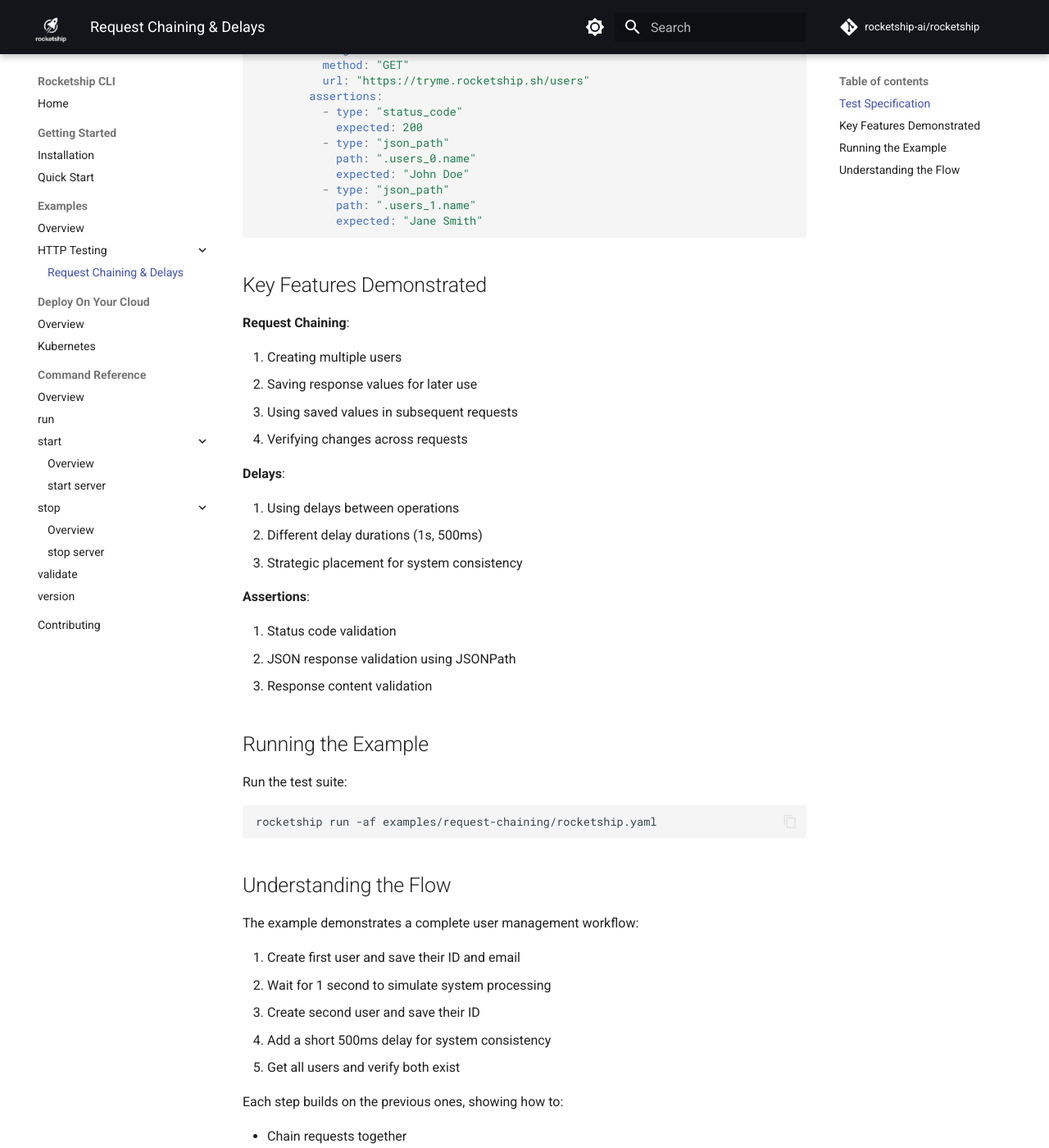
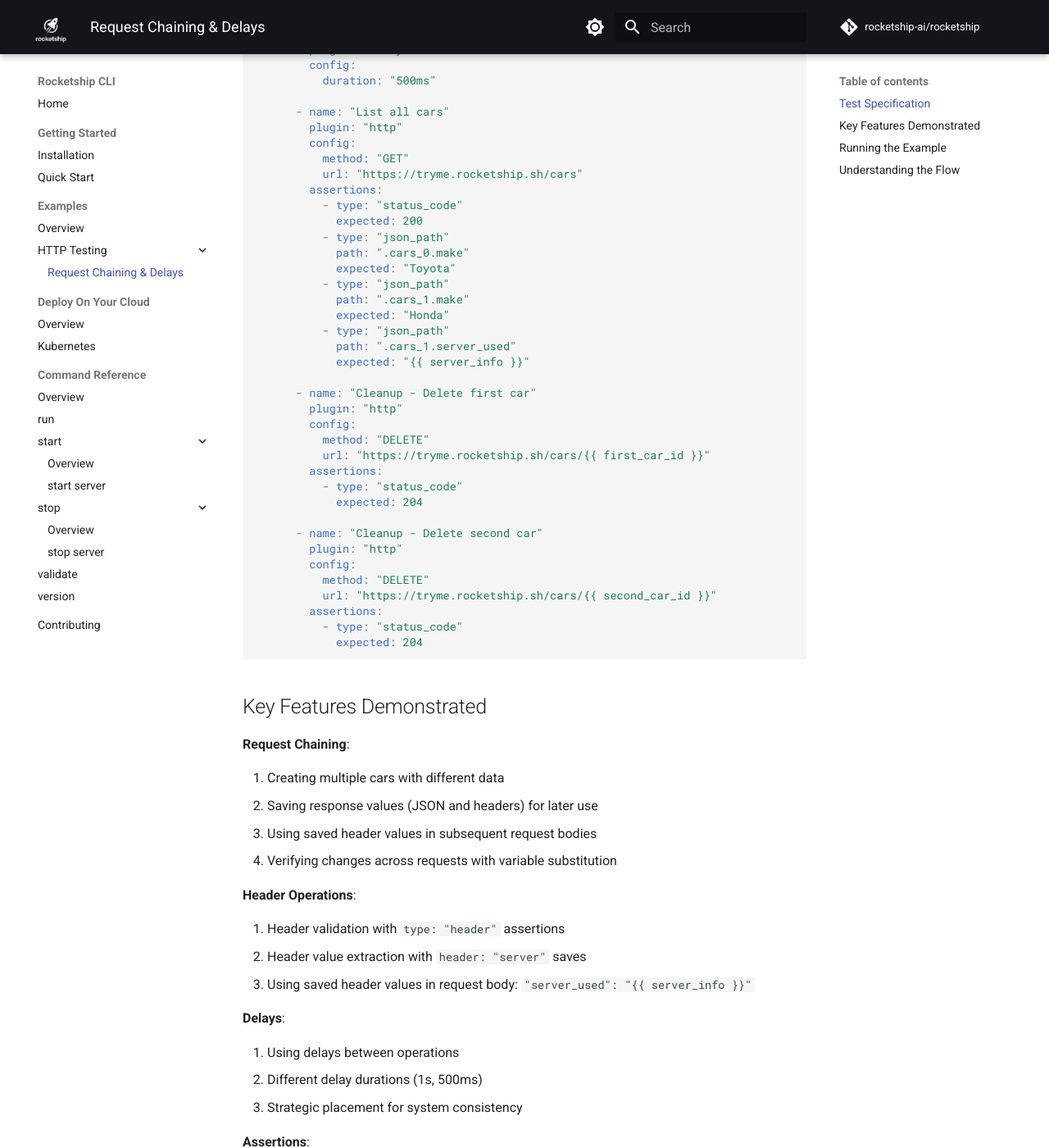
Before and after one commit to rocketship-ai/rocketship, an MkDocs documentation site: the page built from docs/src/examples/request-chaining.md, in a window 1280 px wide and 1400 px high, scrolled down 1422 px. Shown: the whole window at 82% size. Built offline with MkDocs 1.6.1 and Material for MkDocs 9.7.7, drawn with Linux system fonts in a browser that asks for light colours; comment, search, counter and statistics services are not loaded; some of the changed text lies outside the part shown.

Commit message:
update rc doc page to include header save and assert

````diff
--- a/docs/src/examples/request-chaining.md
+++ b/docs/src/examples/request-chaining.md
@@ -9,83 +9,116 @@
 description: "A test suite demonstrating request chaining and delays with the test server"
 version: "v1.0.0"
 tests:
-  - name: "User Management Flow"
+  - name: "Car Management Flow"
     steps:
-      - name: "Create first user"
+      - name: "Create first car"
         plugin: "http"
         config:
           method: "POST"
-          url: "https://tryme.rocketship.sh/users"
+          url: "https://tryme.rocketship.sh/cars"
           body: |
             {
-              "name": "John Doe",
-              "email": "john@example.com",
-              "role": "admin"
+              "make": "Toyota",
+              "model": "Corolla",
+              "year": 2020
             }
         assertions:
           - type: "status_code"
             expected: 200
+          - type: "header"
+            name: "content-type"
+            expected: "application/json"
           - type: "json_path"
-            path: ".name"
-            expected: "John Doe"
+            path: ".make"
+            expected: "Toyota"
         save:
           - json_path: ".id"
-            as: "first_user_id"
-          - json_path: ".email"
-            as: "first_user_email"
+            as: "first_car_id"
+          - json_path: ".model"
+            as: "first_car_model"
+          - header: "server"
+            as: "server_info"
 
       - name: "Wait for system processing"
         plugin: "delay"
         config:
           duration: "1s"
 
-      - name: "Create second user"
+      - name: "Create second car"
         plugin: "http"
         config:
           method: "POST"
-          url: "https://tryme.rocketship.sh/users"
+          url: "https://tryme.rocketship.sh/cars"
           body: |
             {
-              "name": "Jane Smith",
-              "email": "jane@example.com",
-              "role": "user"
+              "make": "Honda",
+              "model": "Civic",
+              "year": 2022,
+              "server_used": "{{ server_info }}"
             }
         assertions:
           - type: "status_code"
             expected: 200
         save:
           - json_path: ".id"
-            as: "second_user_id"
+            as: "second_car_id"
 
       - name: "Short delay for consistency"
         plugin: "delay"
         config:
           duration: "500ms"
 
-      - name: "List all users"
+      - name: "List all cars"
         plugin: "http"
         config:
           method: "GET"
-          url: "https://tryme.rocketship.sh/users"
+          url: "https://tryme.rocketship.sh/cars"
         assertions:
           - type: "status_code"
             expected: 200
           - type: "json_path"
-            path: ".users_0.name"
-            expected: "John Doe"
+            path: ".cars_0.make"
+            expected: "Toyota"
           - type: "json_path"
-            path: ".users_1.name"
-            expected: "Jane Smith"
+            path: ".cars_1.make"
+            expected: "Honda"
+          - type: "json_path"
+            path: ".cars_1.server_used"
+            expected: "{{ server_info }}"
+
+      - name: "Cleanup - Delete first car"
+        plugin: "http"
+        config:
+          method: "DELETE"
+          url: "https://tryme.rocketship.sh/cars/{{ first_car_id }}"
+        assertions:
+          - type: "status_code"
+            expected: 204
+
+      - name: "Cleanup - Delete second car"
+        plugin: "http"
+        config:
+          method: "DELETE"
+          url: "https://tryme.rocketship.sh/cars/{{ second_car_id }}"
+        assertions:
+          - type: "status_code"
+            expected: 204
 ```
 
 ## Key Features Demonstrated
 
 **Request Chaining**:
 
-1. Creating multiple users
-2. Saving response values for later use
-3. Using saved values in subsequent requests
-4. Verifying changes across requests
+1. Creating multiple cars with different data
+2. Saving response values (JSON and headers) for later use
+3. Using saved header values in subsequent request bodies
+4. Verifying changes across requests with variable substitution
+
+**Header Operations**:
+
+1. Header validation with `type: "header"` assertions
+2. Header value extraction with `header: "server"` saves
+3. Using saved header values in request body: `"server_used": "{{ server_info }}"`
 
 **Delays**:
 
@@ -96,8 +129,9 @@
 **Assertions**:
 
 1. Status code validation
-2. JSON response validation using JSONPath
-3. Response content validation
+2. Header validation (content-type)
+3. JSON response validation using JSONPath
+4. Variable substitution validation
 
 ## Running the Example
 
@@ -109,22 +143,24 @@
 
 ## Understanding the Flow
 
-The example demonstrates a complete user management workflow:
+The example demonstrates a complete car management workflow with header operations:
 
-1. Create first user and save their ID and email
-2. Wait for 1 second to simulate system processing
-3. Create second user and save their ID
-4. Add a short 500ms delay for system consistency
-5. Get all users and verify both exist
+1. **Create first car** - Save car ID, model (JSON) and server header value
+2. **Wait for system processing** - 1 second delay
+3. **Create second car** - Use saved header value in request body
+4. **Short delay** - 500ms for consistency
+5. **List all cars** - Verify both cars exist and header value was passed through
+6. **Cleanup** - Delete both cars using saved IDs
 
 Each step builds on the previous ones, showing how to:
 
-- Chain requests together
-- Save and use response data
-- Verify state changes
-- Handle different HTTP methods
-- Work with multiple resources
-- Use strategic delays for system consistency
+- **Chain requests together** with variable substitution
+- **Save and use response data** from both JSON and headers
+- **Pass header values through request workflows**
+- **Verify state changes** across multiple operations
+- **Handle different HTTP methods** (POST, GET, DELETE)
+- **Work with multiple resources** and lifecycle management
+- **Use strategic delays** for system consistency
 
 The delays in this example are for demonstration purposes. In real-world scenarios, you might use delays when:
 
````
